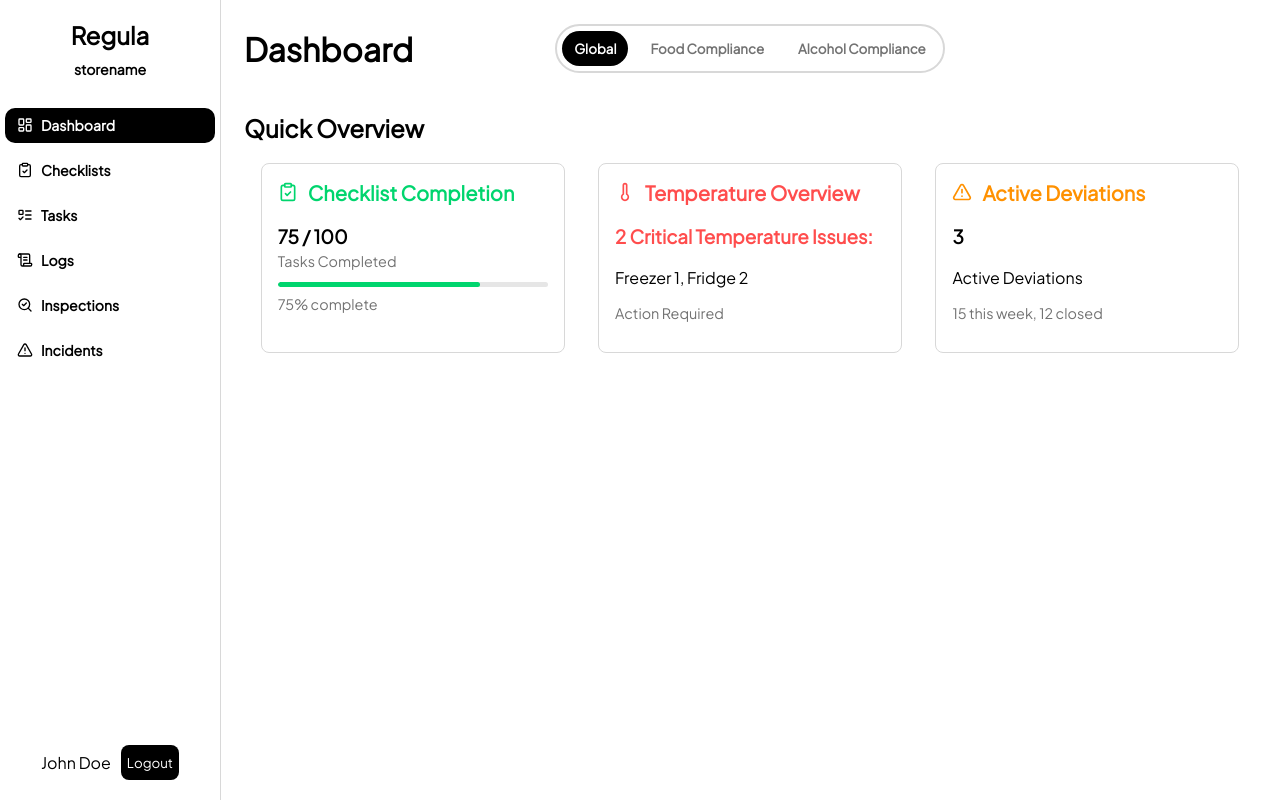
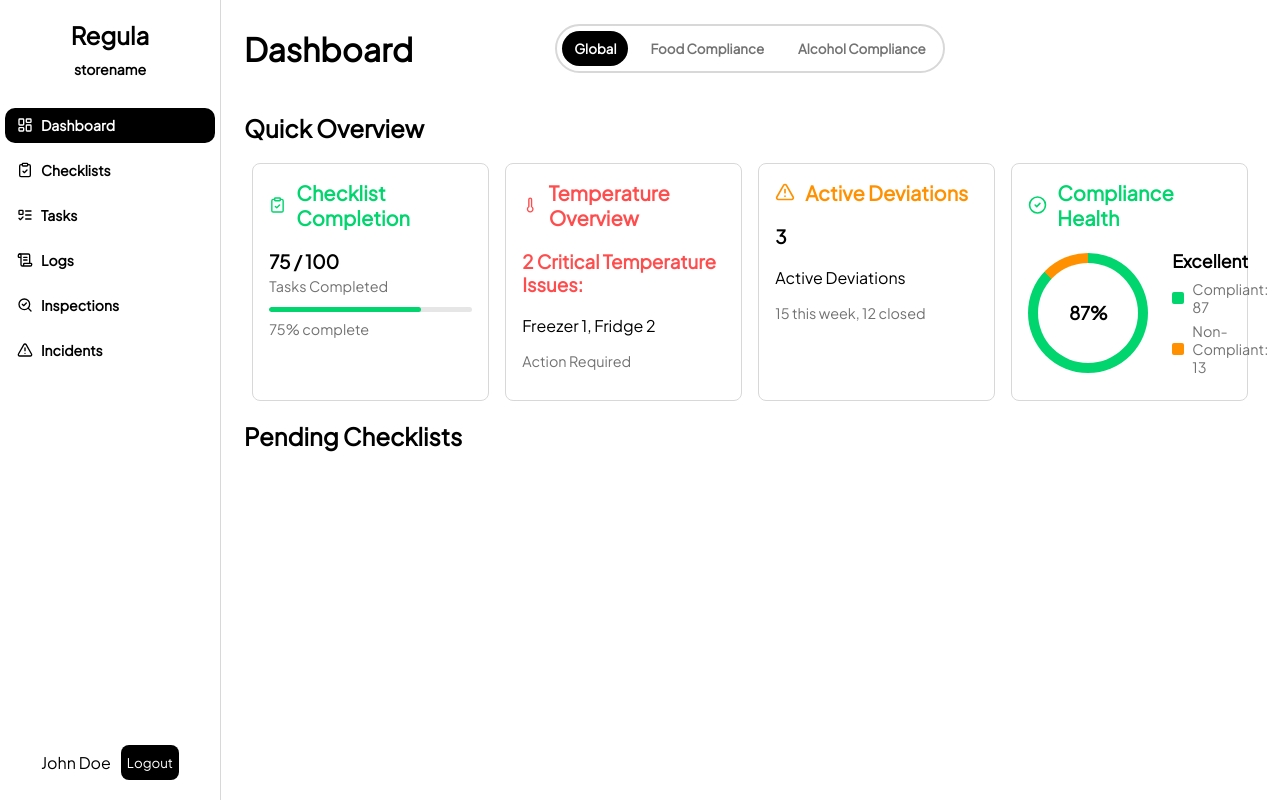
Before and after one commit to siguraso/fullstack-project-v26, a Vue app in the folder frontend/: page / in a window 1280 px wide. Built offline with nearby package versions, Linux system fonts and the light colour scheme; the HTML template or start-up script is replaced by a standard one.

Commit message:
created a compliance health info card component

```diff
--- a/frontend/src/views/dashboard/Dashboard.vue
+++ b/frontend/src/views/dashboard/Dashboard.vue
@@ -16,6 +16,7 @@ import InfoCard from './components/info-cards/InfoCard.vue'
 import ChecklistCompletionCard from './components/info-cards/ChecklistCompletionCard.vue'
 import TemperatureOverviewCard from './components/info-cards/TemperatureOverviewCard.vue'
 import ActiveDeviationCard from './components/info-cards/ActiveDeviationCard.vue'
+import ComplianceHealthCard from './components/info-cards/ComplianceHealthCard.vue'
 
 // placeholders
 const primaryChart = {
@@ -54,98 +55,12 @@ const retryLoad = () => {
     <TemperatureOverviewCard />
 
     <ActiveDeviationCard />
+
+    <ComplianceHealthCard />
   </div>
 
-  <!--
-  <div class="dashboard-grid">
-    <Card class="tile tile-main-chart">
-      <template #card-header> Daily Checklist Completion</template>
-
-      <template #card-content>
-        <div v-if="dashboardState === 'loading'" class="placeholder-stack">
-          <div class="placeholder placeholder-circle" />
-          <div class="placeholder placeholder-line" />
-          <div class="placeholder placeholder-line short" />
-        </div>
-
-        <div v-else-if="dashboardState === 'error'" class="tile-state">
-          <p>Could not load chart data.</p>
-          <button class="state-btn" @click="retryLoad">Retry</button>
-        </div>
-
-        <PieChart
-          v-else
-          :greenPiece="primaryChart.greenPiece"
-          :orangePiece="primaryChart.orangePiece"
-          :greenLabel="primaryChart.greenLabel"
-          :orangeLabel="primaryChart.orangeLabel"
-        />
-      </template>
-    </Card>
-
-    <Card class="tile tile-secondary-chart">
-      <template #card-header> Schedule Health </template>
-
-      <template #card-content>
-        <div v-if="dashboardState === 'loading'" class="placeholder-stack">
-          <div class="placeholder placeholder-circle" />
-          <div class="placeholder placeholder-line" />
-        </div>
-
-        <div v-else-if="dashboardState === 'error'" class="tile-state">
-          <p>Could not load schedule data.</p>
-          <button class="state-btn" @click="retryLoad">Retry</button>
-        </div>
-
-        <PieChart
-          v-else
-          :greenPiece="secondaryChart.greenPiece"
-          :orangePiece="secondaryChart.orangePiece"
-          :greenLabel="secondaryChart.greenLabel"
-          :orangeLabel="secondaryChart.orangeLabel"
-        />
-      </template>
-    </Card>
-
-    <QuickActions class="tile tile-actions" />
-
-    <MyTasks v-if="dashboardState === 'ready' && hasAssignedTasks" class="tile tile-tasks" />
-
-    <Card v-else-if="dashboardState === 'loading'" class="tile tile-tasks">
-      <template #card-header> My Tasks </template>
-
-      <template #card-content>
-        <div class="placeholder-stack">
-          <div class="placeholder placeholder-line" />
-          <div class="placeholder placeholder-line" />
-          <div class="placeholder placeholder-line short" />
-        </div>
-      </template>
-    </Card>
-
-    <Card v-else-if="dashboardState === 'error'" class="tile tile-tasks">
-      <template #card-header> My Tasks </template>
-
-      <template #card-content>
-        <div class="tile-state">
-          <p>Could not load tasks.</p>
-          <button class="state-btn" @click="retryLoad">Retry</button>
-        </div>
-      </template>
-    </Card>
-
-    <Card v-else class="tile tile-tasks">
-      <template #card-header> My Tasks </template>
-
-      <template #card-content>
-        <div class="tile-state">
-          <p>No assigned tasks right now.</p>
-          <p class="state-note">You are all caught up.</p>
-        </div>
-      </template>
-    </Card>
-  </div>
---></template>
+  <h2>Pending Checklists</h2>
+</template>
 
 <style scoped>
 .info-cards {
@@ -157,106 +72,4 @@ const retryLoad = () => {
   width: 80%;
   justify-self: center;
 }
-
-/*
-.dashboard-grid {
-  display: grid;
-  grid-template-columns: repeat(12, minmax(0, 1fr));
-  grid-template-areas:
-    'main main main main main main secondary secondary secondary secondary secondary secondary'
-    'actions actions actions actions tasks tasks tasks tasks tasks tasks tasks tasks';
-  align-items: start;
-  gap: 20px;
-}
-
-.tile {
-  min-width: 0;
-  align-self: start;
-}
-
-.tile-main-chart {
-  grid-area: main;
-}
-
-.tile-secondary-chart {
-  grid-area: secondary;
-}
-
-.tile-actions {
-  grid-area: actions;
-}
-
-.tile-tasks {
-  grid-area: tasks;
-}
-
-.tile-state {
-  display: flex;
-  flex-direction: column;
-  gap: 10px;
-}
-
-.state-note {
-  margin: 0;
-  opacity: 0.75;
-  font-size: 0.95rem;
-}
-
-.state-btn {
-  width: fit-content;
-  border: 1px solid var(--stroke);
-  background: var(--bg);
-  border-radius: 6px;
-  padding: 6px 10px;
-  cursor: pointer;
-}
-
-.placeholder-stack {
-  display: flex;
-  flex-direction: column;
-  gap: 10px;
-}
-
-.placeholder {
-  background: color-mix(in srgb, var(--stroke) 45%, transparent);
-  border-radius: 8px;
-}
-
-.placeholder-circle {
-  width: 160px;
-  height: 160px;
-  border-radius: 999px;
-}
-
-.placeholder-line {
-  width: 100%;
-  max-width: 300px;
-  height: 14px;
-}
-
-.placeholder-line.short {
-  max-width: 180px;
-}
-
-@media (max-width: 1100px) {
-  .dashboard-grid {
-    grid-template-columns: repeat(2, minmax(0, 1fr));
-    grid-template-areas:
-      'main main'
-      'secondary actions'
-      'tasks tasks';
-  }
-}
-
-@media (max-width: 820px) {
-  .dashboard-grid {
-    grid-template-columns: minmax(0, 1fr);
-    grid-template-areas:
-      'main'
-      'secondary'
-      'actions'
-      'tasks';
-  }
-}
-  */
 </style>
--- /dev/null
+++ b/frontend/src/views/dashboard/components/info-cards/ComplianceHealthCard.vue
@@ -0,0 +1,193 @@
+<script lang="ts" setup>
+import { computed } from 'vue'
+import { CheckCircle2 } from '@lucide/vue'
+import InfoCard from './InfoCard.vue'
+
+// TODO add data fetching
+const compliantItems = 87
+const nonCompliantItems = 13
+
+const total = computed(() => compliantItems + nonCompliantItems)
+
+const complianceRate = computed(() => {
+  if (total.value === 0) return 0
+  return (compliantItems / total.value) * 100
+})
+
+const complianceStatus = computed(() => {
+  const rate = complianceRate.value
+  if (rate >= 85) return 'Excellent'
+  if (rate >= 70) return 'Good'
+  if (rate >= 50) return 'Fair'
+  return 'Poor'
+})
+
+const statusColor = computed(() => {
+  const rate = complianceRate.value
+  if (rate >= 85) return 'var(--secondary)'
+  if (rate >= 70) return 'var(--quinary)'
+  if (rate >= 50) return 'var(--tertiary)'
+  return 'var(--cta-red)'
+})
+
+const complianceDeg = computed(() => {
+  return (compliantItems / total.value) * 360
+})
+
+const pieStyle = computed(() => {
+  return {
+    background: `conic-gradient(
+      var(--secondary) 0deg ${complianceDeg.value}deg,
+      var(--tertiary) ${complianceDeg.value}deg 360deg
+    )`,
+  }
+})
+</script>
+
+<template>
+  <InfoCard
+    class="info-card"
+    title="Compliance Health"
+    :icon="CheckCircle2"
+    :cardColor="statusColor"
+  >
+    <div class="compliance-wrapper">
+      <div class="pie-container">
+        <div class="pie-chart">
+          <div
+            class="chart-outline"
+            :style="pieStyle"
+            role="img"
+            aria-label="Compliance pie chart"
+          />
+          <div class="stack-circle" />
+          <p>{{ Math.round(complianceRate) }}%</p>
+        </div>
+      </div>
+
+      <div class="status-section">
+        <h3 class="status-title">{{ complianceStatus }}</h3>
+        <div class="metrics">
+          <div class="metric">
+            <span class="box box-compliant" />
+            <span class="metric-label">Compliant: {{ compliantItems }}</span>
+          </div>
+          <div class="metric">
+            <span class="box box-non-compliant" />
+            <span class="metric-label">Non-Compliant: {{ nonCompliantItems }}</span>
+          </div>
+        </div>
+      </div>
+    </div>
+  </InfoCard>
+</template>
+
+<style scoped>
+.compliance-wrapper {
+  display: flex;
+  gap: 1.5rem;
+  align-items: center;
+}
+
+.pie-container {
+  flex-shrink: 0;
+}
+
+.pie-chart {
+  position: relative;
+  width: 120px;
+  height: 120px;
+}
+
+.chart-outline {
+  position: absolute;
+  inset: 0;
+  border-radius: 50%;
+}
+
+.stack-circle {
+  position: absolute;
+  width: 100px;
+  aspect-ratio: 1 / 1;
+  border-radius: 50%;
+  background: var(--bg);
+  top: 50%;
+  left: 50%;
+  transform: translate(-50%, -50%);
+}
+
+.pie-chart p {
+  position: absolute;
+  inset: 0;
+  margin: 0;
+  display: flex;
+  align-items: center;
+  justify-content: center;
+  font-size: 18px;
+  font-weight: bold;
+  line-height: 1;
+  z-index: 2;
+}
+
+.status-section {
+  flex: 1;
+}
+
+.status-title {
+  margin: 0 0 8px 0;
+  font-size: 1.1rem;
+  font-weight: bold;
+}
+
+.metrics {
+  display: flex;
+  flex-direction: column;
+  gap: 6px;
+}
+
+.metric {
+  display: flex;
+  align-items: center;
+  gap: 8px;
+  font-size: 0.9rem;
+}
+
+.box {
+  width: 0.75rem;
+  height: 0.75rem;
+  border-radius: 2px;
+  flex-shrink: 0;
+}
+
+.box-compliant {
+  background: var(--secondary);
+}
+
+.box-non-compliant {
+  background: var(--tertiary);
+}
+
+.metric-label {
+  color: var(--text-secondary);
+}
+
+@media (max-width: 480px) {
+  .compliance-wrapper {
+    flex-direction: column;
+    gap: 1rem;
+  }
+
+  .pie-chart {
+    width: 100px;
+    height: 100px;
+  }
+
+  .stack-circle {
+    width: 84px;
+  }
+
+  .pie-chart p {
+    font-size: 16px;
+  }
+}
+</style>
```
